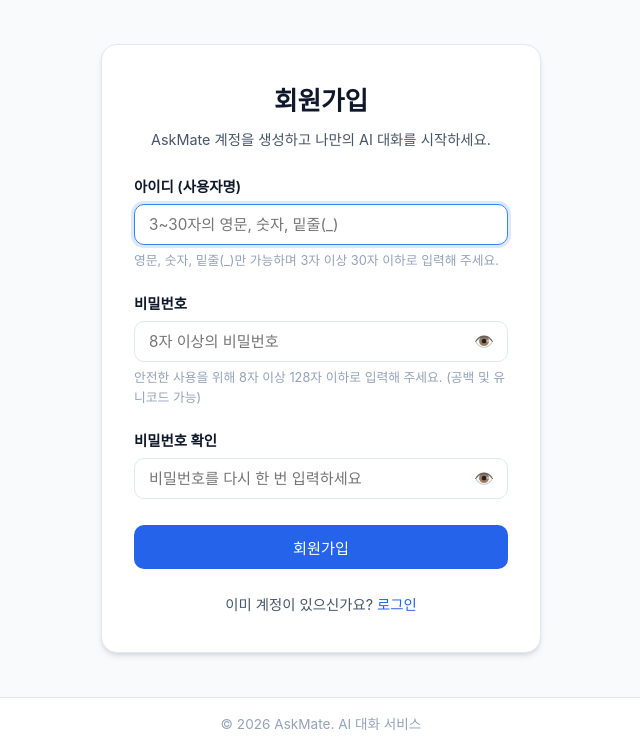
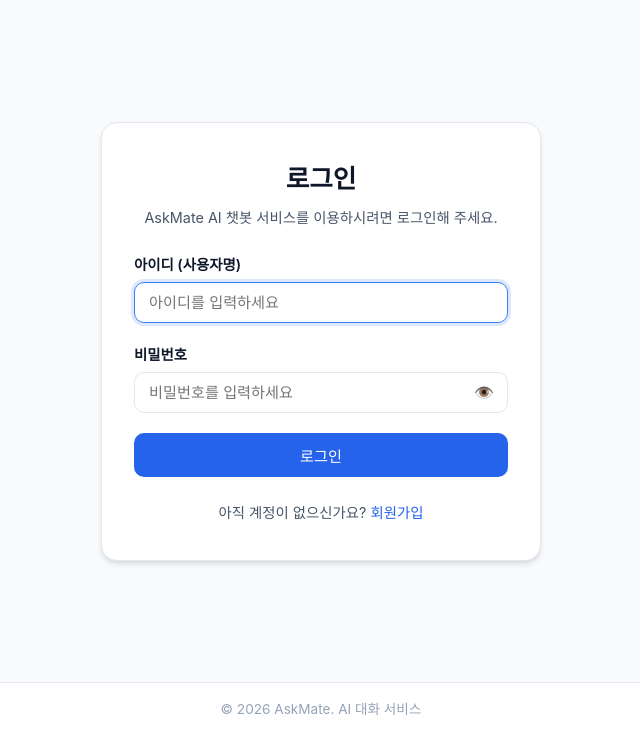
Before and after one commit to seven2762/Codyssey-TermProject, a FastAPI app: page /login in a window 1280 px wide. Shown: the part 63-815 px from the top of the page, without its empty margins (319-959 px from the left). After the commit the page ends 778 px from the top, so only its background shows below. Run offline with FastAPI, Linux system fonts and the light colour scheme; parts of the project's set-up code (start-up, migrations or seed data) failed here and were passed over.

Commit message:
Change signup page to login page

```diff
--- a/backend/app/templates/login.html
+++ b/backend/app/templates/login.html
@@ -1,84 +1,65 @@
 {% extends "base.html" %}
-{% block title %}회원가입{% endblock %}
+{% block title %}로그인{% endblock %}
 {% block content %}
 <div class="auth-container">
     <div class="auth-card">
         <div class="auth-header">
-            <h1 class="auth-title">회원가입</h1>
-            <p class="auth-subtitle">AskMate 계정을 생성하고 나만의 AI 대화를 시작하세요.</p>
+            <h1 class="auth-title">로그인</h1>
+            <p class="auth-subtitle">AskMate AI 챗봇 서비스를 이용하시려면 로그인해 주세요.</p>
         </div>
 
-        <div id="signupAlert" class="alert" style="display: none;" role="alert"></div>
+        <div id="loginAlert" class="alert" style="display: none;" role="alert"></div>
 
-        <form id="signupForm" class="auth-form" novalidate>
+        <form id="loginForm" class="auth-form" novalidate>
             <div class="form-group">
-                <label for="signupUsername" class="form-label">아이디 (사용자명)</label>
+                <label for="loginUsername" class="form-label">아이디 (사용자명)</label>
                 <input
                     type="text"
-                    id="signupUsername"
+                    id="loginUsername"
                     name="username"
                     class="form-input"
-                    placeholder="3~30자의 영문, 숫자, 밑줄(_)"
+                    placeholder="아이디를 입력하세요"
                     autocomplete="username"
                     required
                     autofocus
                 >
-                <span class="form-hint">영문, 숫자, 밑줄(_)만 가능하며 3자 이상 30자 이하로 입력해 주세요.</span>
             </div>
 
             <div class="form-group">
-                <label for="signupPassword" class="form-label">비밀번호</label>
+                <div class="label-row">
+                    <label for="loginPassword" class="form-label">비밀번호</label>
+                </div>
                 <div class="password-input-wrapper">
                     <input
                         type="password"
-                        id="signupPassword"
+                        id="loginPassword"
                         name="password"
                         class="form-input"
-                        placeholder="8자 이상의 비밀번호"
-                        autocomplete="new-password"
+                        placeholder="비밀번호를 입력하세요"
+                        autocomplete="current-password"
                         required
                     >
-                    <button type="button" class="btn-icon toggle-password" data-target="signupPassword" title="비밀번호 표시/숨김" aria-label="비밀번호 표시 토글">
+                    <button type="button" class="btn-icon toggle-password" data-target="loginPassword" title="비밀번호 표시/숨김" aria-label="비밀번호 표시 토글">
                         👁️
                     </button>
                 </div>
-                <span class="form-hint">안전한 사용을 위해 8자 이상 128자 이하로 입력해 주세요. (공백 및 유니코드 가능)</span>
-            </div>
-
-            <div class="form-group">
-                <label for="signupPasswordConfirm" class="form-label">비밀번호 확인</label>
-                <div class="password-input-wrapper">
-                    <input
-                        type="password"
-                        id="signupPasswordConfirm"
-                        name="password_confirm"
-                        class="form-input"
-                        placeholder="비밀번호를 다시 한 번 입력하세요"
-                        autocomplete="new-password"
-                        required
-                    >
-                    <button type="button" class="btn-icon toggle-password" data-target="signupPasswordConfirm" title="비밀번호 표시/숨김" aria-label="비밀번호 표시 토글">
-                        👁️
-                    </button>
-                </div>
-                <span id="passwordMatchHint" class="form-hint"></span>
             </div>
 
             <div class="form-actions">
-                <button type="submit" id="signupSubmitBtn" class="btn btn-primary btn-block">
-                    <span class="btn-text">회원가입</span>
-                    <span class="btn-spinner" style="display: none;">가입 처리 중...</span>
+                <button type="submit" id="loginSubmitBtn" class="btn btn-primary btn-block">
+                    <span class="btn-text">로그인</span>
+                    <span class="btn-spinner" style="display: none;">로그인 중...</span>
                 </button>
             </div>
         </form>
 
         <div class="auth-footer">
-            <p>이미 계정이 있으신가요? <a href="{{ url_for('login_page') }}" class="link-primary">로그인</a></p>
+            <p>아직 계정이 없으신가요? <a href="{{ url_for('signup_page') }}" class="link-primary">회원가입</a></p>
         </div>
     </div>
 </div>
 {% endblock %}
 
 {% block scripts %}
-<script src="{{ url_for('static', path='/js/signup.js') }}" defer></script>
+<script src="{{ url_for('static', path='/js/login.js') }}" defer></script>
 {% endblock %}
```
